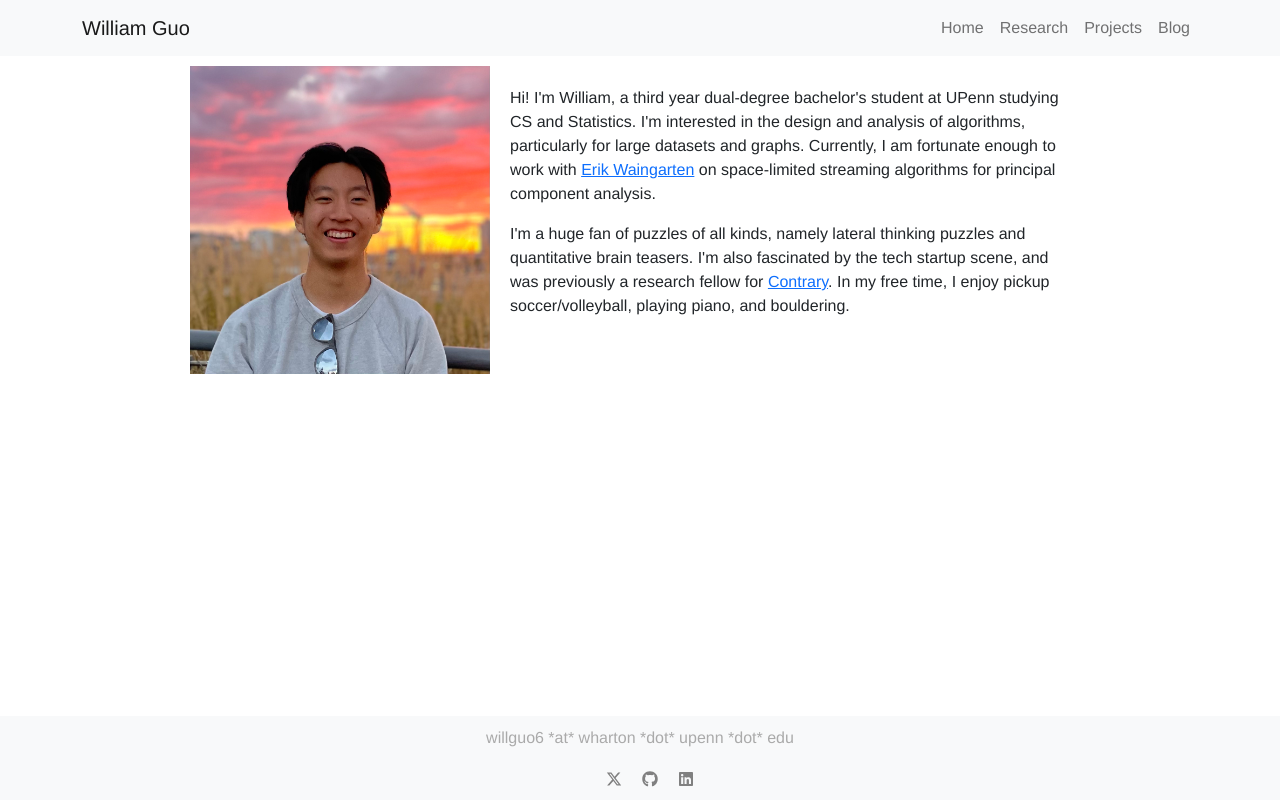
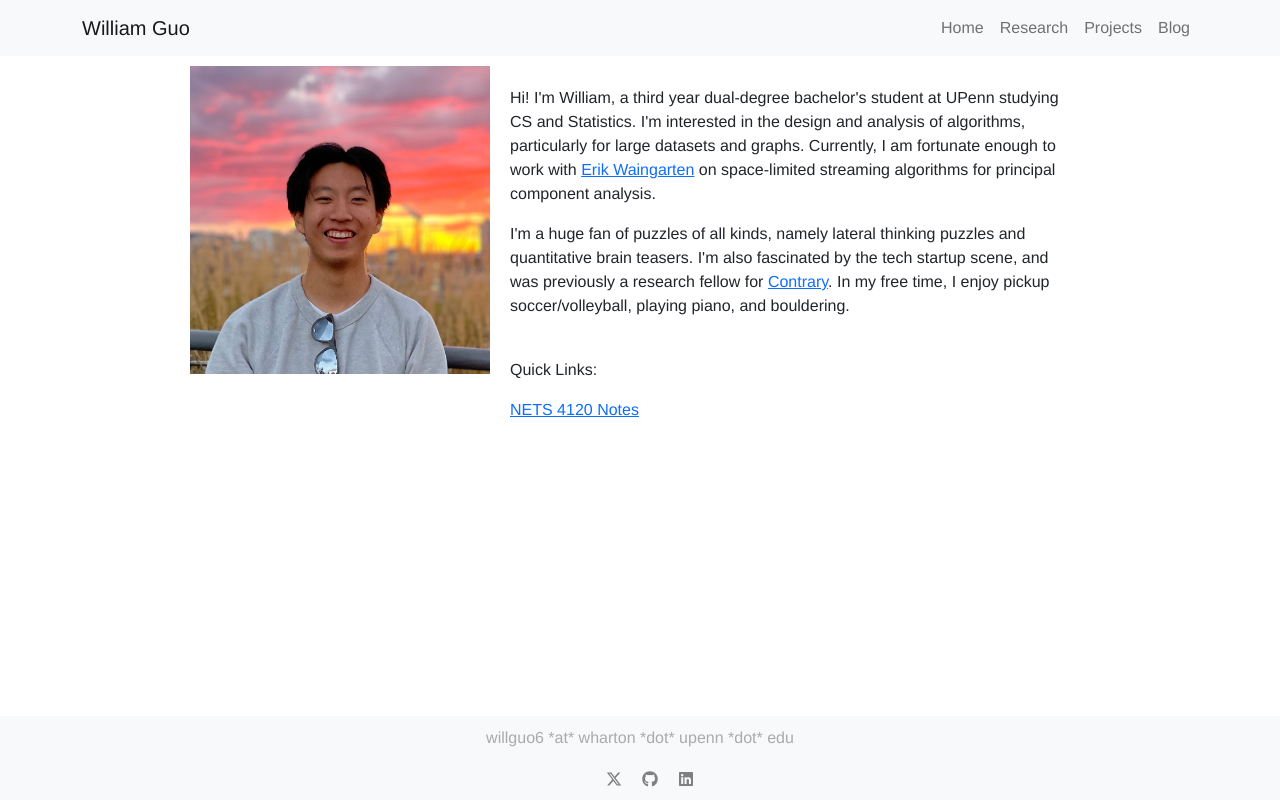
Before and after one commit to willdguo/willdguo.github.io, a React (Create React App) app: page /research#/home in a window 1280 px wide. Built offline with nearby package versions, Linux system fonts and the light colour scheme.

Commit message:
nets 412

```diff
--- a/src/components/Bio.css
+++ b/src/components/Bio.css
@@ -9,6 +9,7 @@
     /* background-color: blue; */
 }
 
+
 @media (max-width: 768px) {
     .bio {
         display: block;
--- a/src/components/Bio.js
+++ b/src/components/Bio.js
@@ -29,6 +29,12 @@ function Bio() {
               I'm also fascinated by the tech startup scene, and was previously a research fellow for <a href="https://research.contrary.com/company?author=William+Guo" target="_blank" rel="noreferrer"> Contrary</a>.
               In my free time, I enjoy pickup soccer/volleyball, playing piano, and bouldering.
             </p>
+
+            <br />
+            <div>
+              <p> Quick Links: </p>
+              <p><a href="https://willdguo.github.io/quartz/NETS-4120-Lecture-Notes" target="_blank" rel="noreferrer"> NETS 4120 Notes</a></p>
+            </div>
           </div>
         </div>
     )
```
